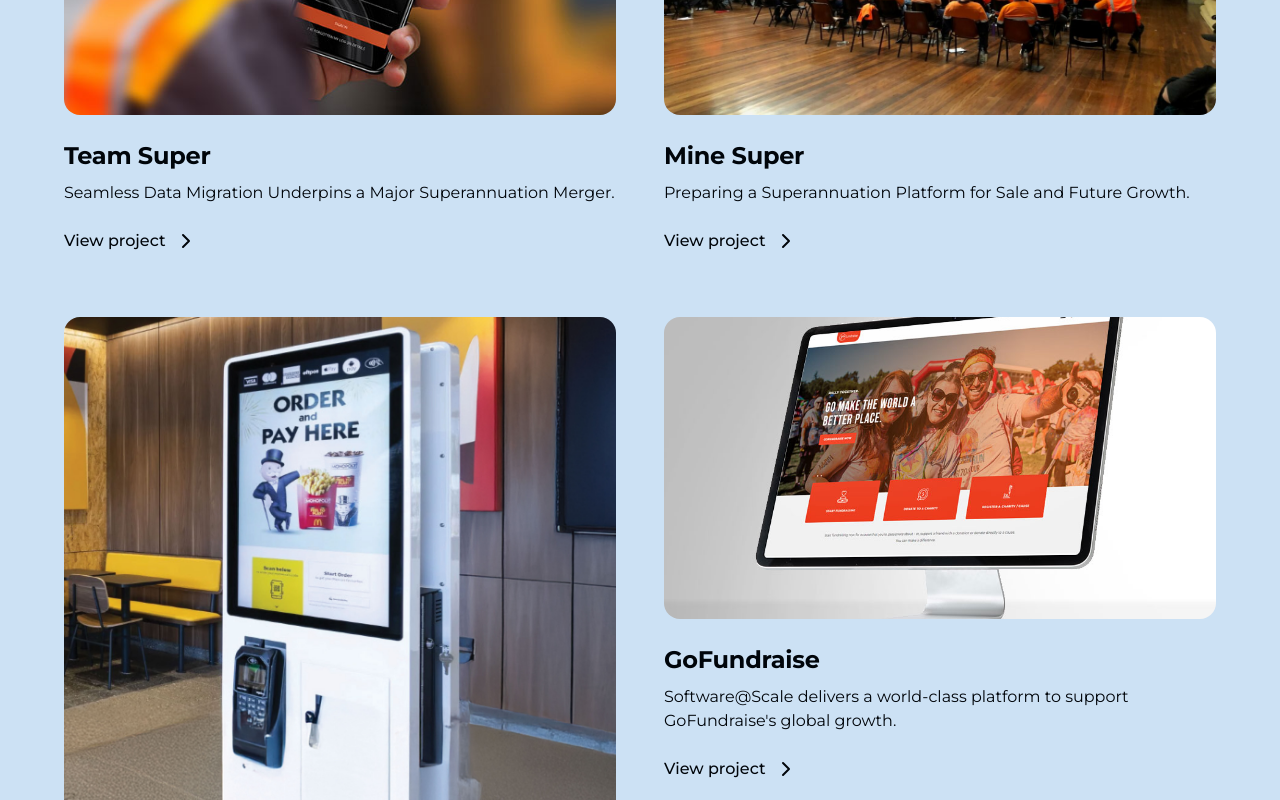
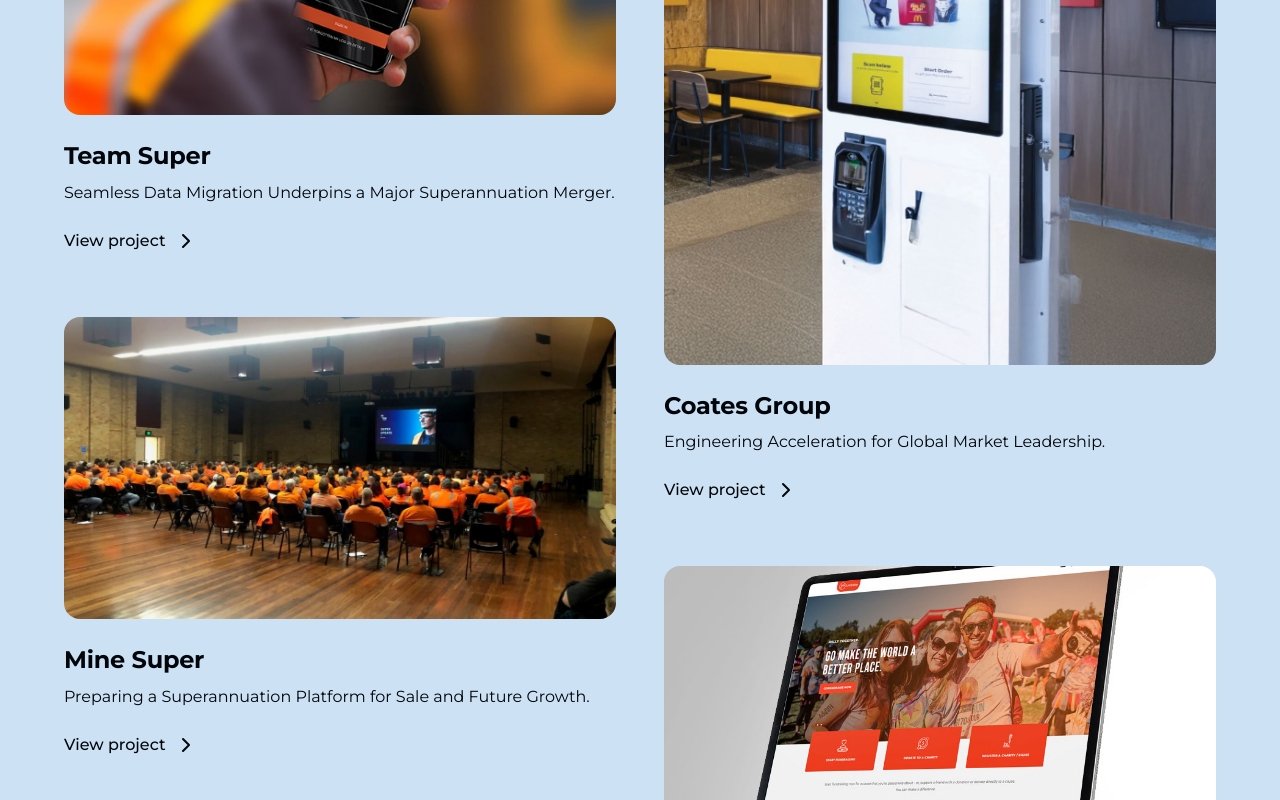
Before and after one commit to Cameron-p-Carter/sasrsitre, a Next.js app: page /collections/case-studies in a window 1280 px wide. Shown: the part 560-1360 px from the top of the page. Built offline with nearby package versions, Linux system fonts and the light colour scheme.

Commit message:
changed image order

```diff
--- a/app/collections/case-studies/page.tsx
+++ b/app/collections/case-studies/page.tsx
@@ -50,20 +50,20 @@ const CASE_STUDIES_PORTFOLIO_DATA: PortfolioSectionData = {
       link: "/collections/case-studies/team-super"
     },
     {
+      id: 3,
+      title: "Coates Group",
+      description: "Engineering Acceleration for Global Market Leadership.",
+      image: "/images/placeholder/placeholder12.jpg",
+      aspectRatio: "aspect-square",
+      link: "/collections/case-studies/coates-group"
+    },
+    {
       id: 2,
       title: "Mine Super",
       description: "Preparing a Superannuation Platform for Sale and Future Growth.",
       image: "/images/placeholder/placeholder13.jpg",
       aspectRatio: "aspect-[335/188]",
       link: "/collections/case-studies/mine-super"
-    },
-    {
-      id: 3,
-      title: "Coates Group",
-      description: "Engineering Acceleration for Global Market Leadership.",
-      image: "/images/placeholder/placeholder12.jpg",
-      aspectRatio: "aspect-square",
-      link: "/collections/case-studies/coates-group"
     },
     {
       id: 4,
```
